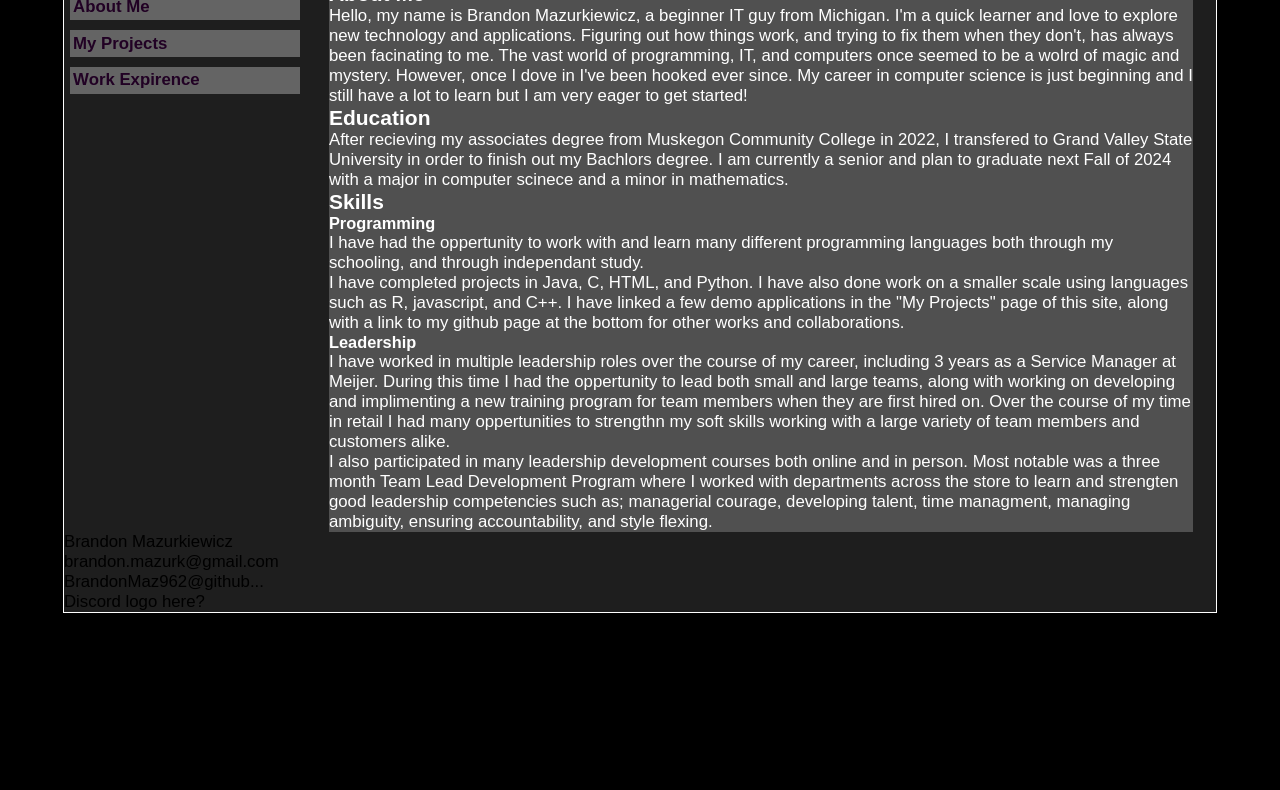
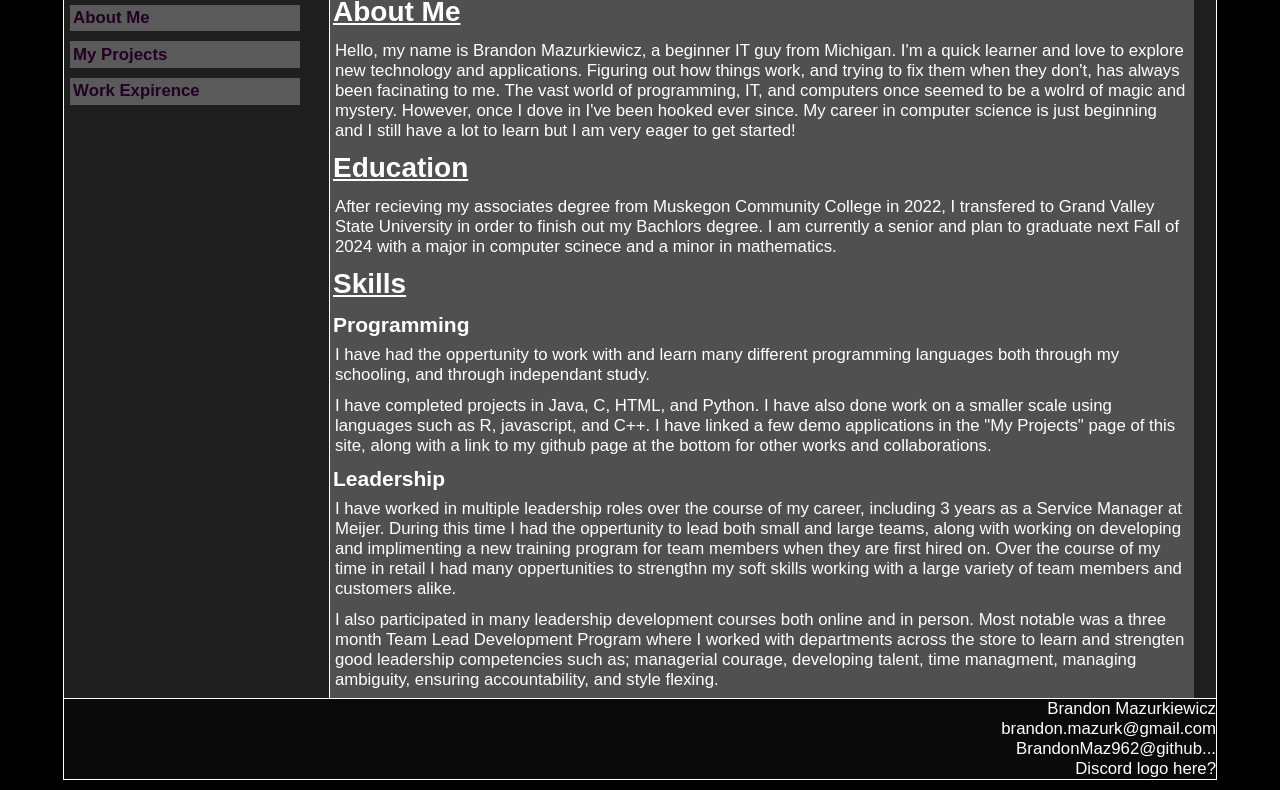
Before and after one commit to BrandonMaz962/BrandonMaz962.github.io, a plain HTML site: page index.html in a window 1280 px wide. Shown: the part 72-862 px from the top of the page. Before the commit the page ends 800 px from the top, so only its background shows below. Drawn offline with Linux system fonts and the light colour scheme.

Commit message:
Modified text size and spaceing. Added borders for clean lines

```diff
--- a/site.css
+++ b/site.css
@@ -16,7 +16,7 @@ body {
 }
 .contain {
 	max-width: 90%;
-	margin: 0 auto;
+	margin: 10px auto 10px auto;
 	position: relative;
 	background-color: rgb(30, 30, 30);
 	border: 1px solid white;
@@ -29,8 +29,9 @@ p {
 header {
 	padding: 1em 1em .5em 0;
 	text-align: center;
-	background-color: rgb(10, 10, 10);
+	background-color: rgb(10,10,10);
 	overflow: auto;
+	border-bottom: 1px solid white;
 }
 
 /* site navigation*/
@@ -47,7 +48,7 @@ nav.sitenav a {
 	margin-bottom: 0.6em;
 	padding: 0.2em;
 	display: block;
-	background-color: rgb(100,100,100);
+	background-color: rgb(90,90,90);
 	font-weight: bold;
 }
 nav.sitenav a:link {
@@ -81,4 +82,23 @@ article {
 	left: 23%;
 	background-color: rgb(80, 80, 80);
 	color: white;
+	border-left: 1.5px solid white;
 }
+article h2 {
+	font-size: 2em;
+	padding: 3px 0 10px 3px;
+	text-decoration: underline;
+}
+article h3 {
+	font-size: 1.5em;
+	padding: 3px 0 5px 3px;
+}
+article p {
+	padding: 3px 5px 8px 5px;
+}
+footer {
+	background-color: rgb(10,10,10);
+	color: white;
+	text-align: right;
+	border-top: 1px solid white;
+}
```
